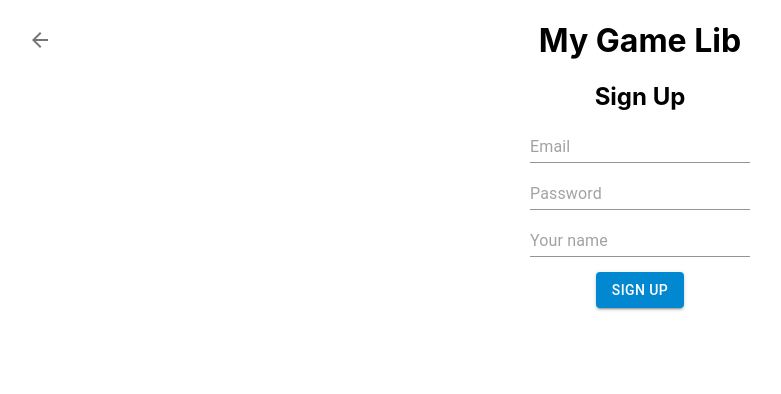
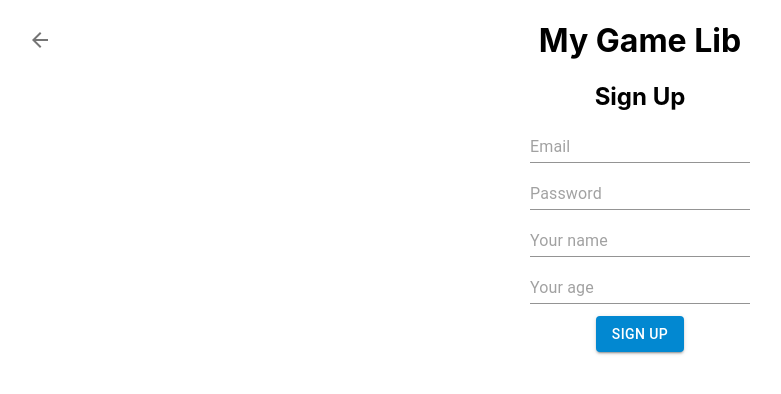
Before and after one commit to an3dree/myGameLib, a React (Create React App) app in the folder my-game-lib/: page / in a window 1280 px wide. Both pictures are taken after a click on the button "SIGN UP". Shown: the top 394 px of the page, without its empty margins (0-781 px from the left). Built offline with nearby package versions, Linux system fonts and the light colour scheme; no server answers.

Commit message:
testing new props

```diff
--- a/my-game-lib/src/pages/signup/SignUpPage.tsx
+++ b/my-game-lib/src/pages/signup/SignUpPage.tsx
@@ -17,6 +17,7 @@ interface SignUpPageState {
     alertSeverity: "success" | "error";
     isSignIn: boolean;
     errors: { [key: string]: string };
+    age?: number;
 }
 
 export class SignUpPage extends React.Component<SignUpPageProps, SignUpPageState>{
@@ -54,7 +55,8 @@ export class SignUpPage extends React.Component<SignUpPageProps, SignUpPageState
             openAlert: true,
             email: '',
             password: '',
-            userDisplayName: ''
+            userDisplayName: '',
+            age: undefined
         });
 
         setTimeout(() => {
@@ -84,7 +86,7 @@ export class SignUpPage extends React.Component<SignUpPageProps, SignUpPageState
 
 
     private handleSignUp = (): void => {
-        const { email, password, userDisplayName } = this.state;
+        const { email, password, userDisplayName, age } = this.state;
 
         if (!email || !password || !userDisplayName) {
             const errors: { [key: string]: string } = {};
@@ -95,7 +97,7 @@ export class SignUpPage extends React.Component<SignUpPageProps, SignUpPageState
             return;
         }
 
-        CreateUserWithEmailAndPassword(email, password, userDisplayName)
+        CreateUserWithEmailAndPassword(email, password, userDisplayName, age)
             .then(() => {
                 this.handleSuccess();
             })
@@ -111,7 +113,7 @@ export class SignUpPage extends React.Component<SignUpPageProps, SignUpPageState
     render(): React.ReactNode {
         const { email, password,
             alertMessage, alertSeverity, openAlert,
-            isSignIn, userDisplayName,
+            isSignIn, userDisplayName, age,
             errors
         } = this.state;
 
@@ -165,6 +167,17 @@ export class SignUpPage extends React.Component<SignUpPageProps, SignUpPageState
                             <FormHelperText>{errors.userDisplayName}</FormHelperText>
                         </FormControl>
 
+                        <FormControl error={!!errors.userDisplayName}>
+                            <Input
+                                type="number"
+                                name="age"
+                                value={age}
+                                placeholder={'Your age'}
+                                onChange={this.handleInputChange}
+                            />
+
+                        </FormControl>
+
 
                         <Button color="info" variant="contained" onClick={this.handleSignUp}>Sign up</Button>
                     </form>
```
